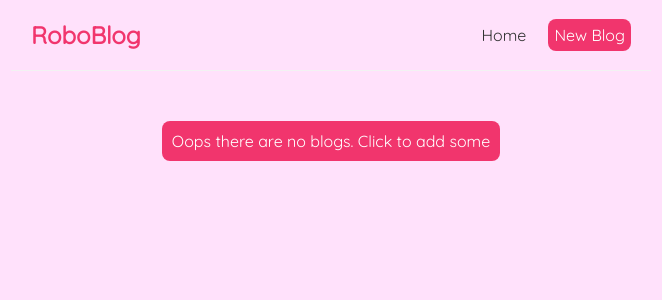
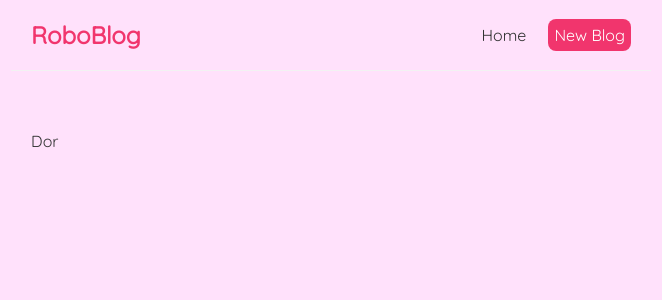
Before and after one commit to Robotron2/roboblog, a React (Create React App) app: page / in a window 1280 px wide. Shown: the top 300 px of the page, without its empty margins (309-971 px from the left). Built offline with nearby package versions, Linux system fonts and the light colour scheme.

Commit message:
Local fetching in progress

```diff
--- a/src/BlogDetails.js
+++ b/src/BlogDetails.js
@@ -1,32 +1,33 @@
 import { useHistory, useParams } from "react-router-dom"
 
 const BlogDetails = () => {
-    const history = useHistory()
+	const history = useHistory()
 	const dbBlog = JSON.parse(localStorage.getItem("AllBlogs")) // [{}, {}, ...]
+
 	const idObject = useParams()
 	const urlId = idObject.id
 
 	const filterer = (blogItem) => {
-		return blogItem.id == urlId
+		return blogItem.id === urlId
 	}
 	const delfilterer = (blogItem) => {
-		return blogItem.id != urlId
+		return blogItem.id !== urlId
 	}
 
-    const handleDelete=(id)=>{
-        console.log(id)
-        let renewedBlogs = dbBlog.filter(delfilterer)
-        localStorage.setItem("AllBlogs", JSON.stringify(renewedBlogs))
-        history.push("/")
-        console.log(renewedBlogs);
+	const handleDelete = (id) => {
+		console.log(id)
+		let renewedBlogs = dbBlog.filter(delfilterer)
+		localStorage.setItem("AllBlogs", JSON.stringify(renewedBlogs))
 
-    }
+		history.push("/")
+		// console.log(renewedBlogs);
+	}
 
 	const filteredArray = dbBlog.filter(filterer)
 	// console.log(typeof(filteredArray))
 	// console.log(filteredArray[0])
 
-	return( filteredArray.map((blog, index) => {
+	return filteredArray.map((blog, index) => {
 		return (
 			<div className="blog-details" key={index + 1}>
 				{blog && (
@@ -36,10 +37,16 @@ const BlogDetails = () => {
 						<div>{blog.body}</div>
 					</article>
 				)}
-				<button onClick={()=>{handleDelete(urlId)}}>Delete Blog</button>
+				<button
+					onClick={() => {
+						handleDelete(urlId)
+					}}
+				>
+					Delete Blog
+				</button>
 			</div>
 		)
-	}))
+	})
 }
 
 export default BlogDetails
--- a/src/BlogList.js
+++ b/src/BlogList.js
@@ -2,13 +2,13 @@ import { Link } from "react-router-dom"
 
 const BlogList = (props) => {
 	const blogs = props.blogsProps // [ {}, {}, ...]
-
 	const title = props.title
 	// console.log(typeof blogs)
 
 	return (
 		<div className="blog-list">
-			<h1>{title}</h1>
+			{!blogs === [] ? "Theo" : "Dor"}
+			{/* {blogs !== [] &&  <h1>{title}</h1>
             {blogs.map((blog, index) => {
                 return (
                     <div className="blog-preview" key={index + 1}>
@@ -18,7 +18,7 @@ const BlogList = (props) => {
                         </Link>
                     </div>
                 )
-			})}
+            })}} */}
 		</div>
 	)
 }
--- a/src/Create.js
+++ b/src/Create.js
@@ -4,28 +4,10 @@ import { useHistory } from "react-router-dom"
 const Create = () => {
 	const [title, setTitle] = useState("")
 	const [body, setBody] = useState("")
-	const [author, setAuthor] = useState("Theo")
+	const [author, setAuthor] = useState("Theophilus")
 	const [isAdding, setIsAdding] = useState(false)
 	const history = useHistory()
 
-	// const handleSubmit = (e) => {
-	// 	e.preventDefault()
-	// 	const blog = { title, body, author }
-
-	// 	setIsAdding(true)
-
-	// 	fetch("http://localhost:8000/blogs", {
-	// 		method: "POST",
-	// 		headers: { "Content-Type": "application/json" },
-	// 		body: JSON.stringify(blog)
-	// 	}).then(() => {
-	// 		console.log("New blog added")
-	// 		setIsAdding(false)
-	// 		setTitle("")
-	// 		setBody("")
-	// 		history.push("/")
-	// 	})
-	// }
 
 	const handleSubmit = (e) => {
 		e.preventDefault()
--- a/src/Home.js
+++ b/src/Home.js
@@ -1,16 +1,25 @@
+import { useEffect, useState } from "react"
 import { Link } from "react-router-dom"
 import BlogList from "./BlogList"
-import useFetch from "./useFetch"
 
 const Home = () => {
-	const { data: allBlogs, isLoading } = useFetch("AllBlogs")
-	// console.log(allBlogs)
+	const [localBlogs, setLocalBlogs] = useState()
+
+	const getBlogs = () => {
+		const dbBlog = JSON.parse(localStorage.getItem("AllBlogs"))
+		if (!dbBlog === []) {
+			setLocalBlogs(dbBlog)
+			console.log(localBlogs)
+		} else {
+			setLocalBlogs([])
+		}
+	}
+
+	useEffect(getBlogs, [])
 
 	return (
 		<div className="home">
-			{/* {error && <div>{error}</div>} */}
-			{isLoading && <div>Loading...</div>}
-			{!allBlogs && (
+			{!localBlogs && (
 				<center>
 					<div className="links">
 						<Link to={"/create"} style={{ color: "white", backgroundColor: "#f1356d", borderRadius: "8px", padding: "10px", textDecoration: "none" }}>
@@ -19,7 +28,8 @@ const Home = () => {
 					</div>
 				</center>
 			)}
-			{allBlogs && <BlogList blogsProps={allBlogs} title="All Blogs" />}
+
+			{<BlogList blogsProps={localBlogs} title="All Blogs" />}
 		</div>
 	)
 }
--- a/src/useFetch.js
+++ /dev/null
@@ -1,16 +0,0 @@
-import { useState, useEffect } from "react"
-
-const useFetch = () => {
-	const [data, setData] = useState(null)
-	const [isLoading, setisLoading] = useState(true)
-
-	useEffect(() => {
-		const dbBlog = JSON.parse(localStorage.getItem("AllBlogs"))
-		setData(dbBlog)
-		setisLoading(false)
-	}, [])
-
-	return { data, isLoading }
-}
-
-export default useFetch
```
Lines whose indentation alone changed are shown as unchanged.
